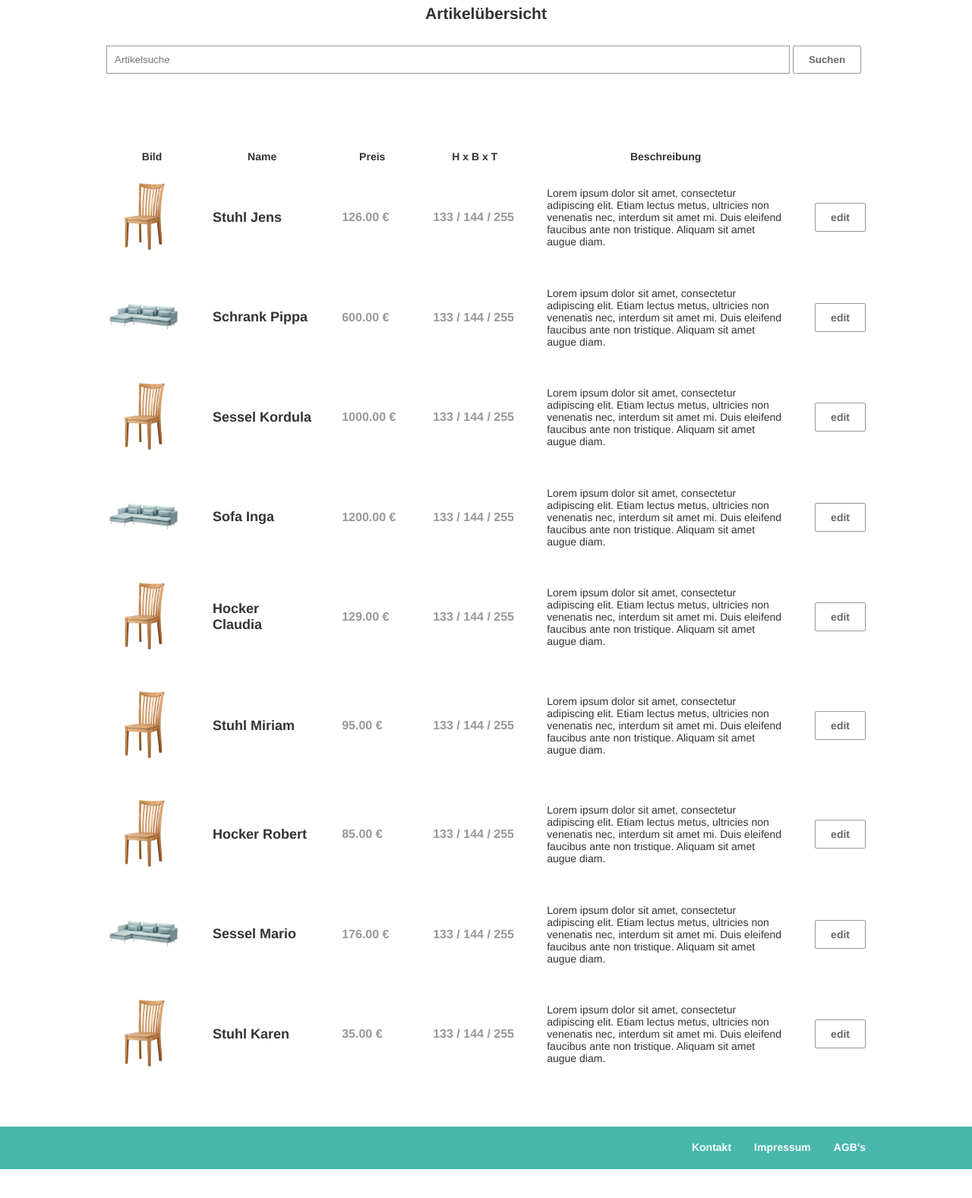
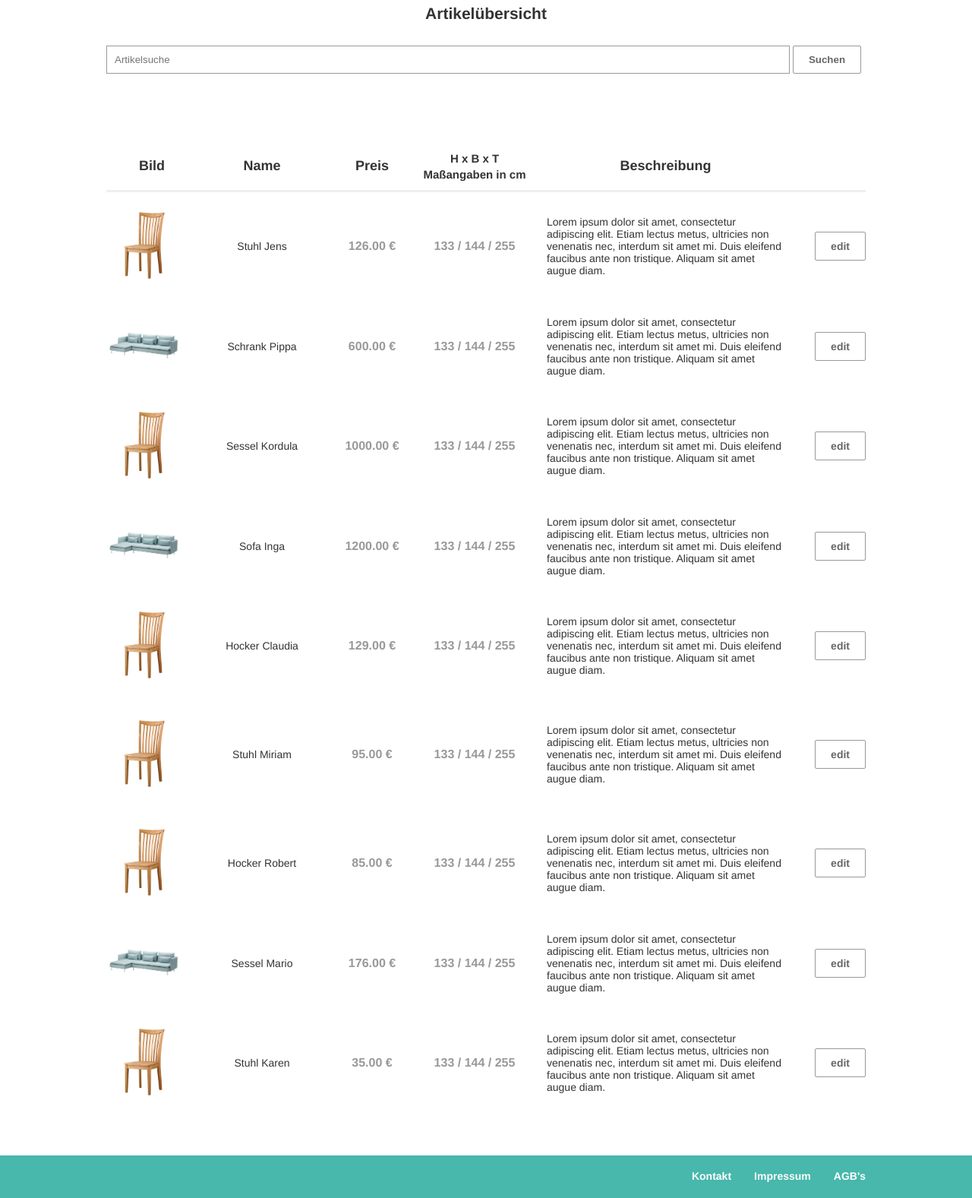
Before and after one commit to schubalibre/mme, a PHP site: page / in a window 1280 px wide. Shown: the part 2909-4486 px from the top of the page at 76% size. Before the commit the page ends 4448 px from the top, so only its background shows below. Run offline with PHP 8.4, Linux system fonts and the light colour scheme; some libraries are stand-ins or nearby versions.

Commit message:
tabelle angepasst und formatiert

```diff
--- a/css/main.css
+++ b/css/main.css
@@ -232,8 +232,11 @@ footer {
 
 #article-form .form-group input:focus,
 #article-form .form-group select:focus,
-#article-form .form-group textarea:focus {
-    border: 1px solid #48B7AC;
+#article-form .form-group textarea:focus,
+#article-form .form-group input:active,
+#article-form .form-group select:active,
+#article-form .form-group textarea:active {
+    border-color: #48B7AC;
     color: #333;
 }
 
@@ -286,6 +289,13 @@ footer {
     margin: 100px 0 50px 0;
 }
 
+#article-table table th{
+	border-bottom: 3px solid #efefef;
+	padding-bottom: 10px;
+	font-size: 18px;
+	font-weight: bold;
+}
+
 #article-table table td {
     padding: 20px;
     text-align: left;
@@ -294,14 +304,17 @@ footer {
 
 #article-table table tr td:nth-child(2) {
     min-width: 170px;
+    text-align: center;
 }
 
 #article-table table tr td:nth-child(3) {
     min-width: 120px;
+    text-align: center;
 }
 
 #article-table table tr td:nth-child(4) {
     min-width: 150px;
+    text-align: center;
 }
 
 #article-table table tr td:first-child {
@@ -314,11 +327,7 @@ footer {
     padding-right: 0;
 }
 
-#article-table table td h2 {
-    font-size: 18px;
-}
-
-#article-table table td h3 {
+#article-table table td b {
     color: #999999;
     font-size: 16px;
 }
--- a/index.html
+++ b/index.html
@@ -212,7 +212,8 @@
         			Preis
         		</th>
         		<th>
-        			H x B x T
+        			<small>H x B x T<br>
+        			Maßangaben in cm</small>
         		</th>
         		<th>
         			Beschreibung
@@ -223,9 +224,9 @@
         	</tr>
             <tr>
                 <td><img src="img/holzstuhl.jpg" alt="sofa"/></td>
-                <td><h2>Stuhl Jens</h2></td>
-                <td><h3>126.00 €</h3></td>
-                <td><h3>133 / 144 / 255</h3></td>
+                <td>Stuhl Jens</td>
+                <td><b>126.00 €</b></td>
+                <td><b>133 / 144 / 255</b></td>
                 <td class="article-description">Lorem ipsum dolor sit amet, consectetur adipiscing elit. Etiam lectus
                     metus, ultricies non venenatis nec, interdum sit amet mi. Duis eleifend faucibus ante non tristique.
                     Aliquam sit amet augue diam.
@@ -235,9 +236,9 @@
 
             <tr>
                 <td><img src="img/sofa.JPG" alt="sofa"/></td>
-                <td><h2>Schrank Pippa</h2></td>
-                <td><h3>600.00 €</h3></td>
-                <td><h3>133 / 144 / 255</h3></td>
+                <td>Schrank Pippa</td>
+                <td><b>600.00 €</b></td>
+                <td><b>133 / 144 / 255</b></td>
                 <td class="article-description">Lorem ipsum dolor sit amet, consectetur adipiscing elit. Etiam lectus
                     metus, ultricies non venenatis nec, interdum sit amet mi. Duis eleifend faucibus ante non tristique.
                     Aliquam sit amet augue diam.
@@ -247,9 +248,9 @@
 
             <tr>
                 <td><img src="img/holzstuhl.jpg" alt="sofa"/></td>
-                <td><h2>Sessel Kordula</h2></td>
-                <td><h3>1000.00 €</h3></td>
-                <td><h3>133 / 144 / 255</h3></td>
+                <td>Sessel Kordula</td>
+                <td><b>1000.00 €</b></td>
+                <td><b>133 / 144 / 255</b></td>
                 <td class="article-description">Lorem ipsum dolor sit amet, consectetur adipiscing elit. Etiam lectus
                     metus, ultricies non venenatis nec, interdum sit amet mi. Duis eleifend faucibus ante non tristique.
                     Aliquam sit amet augue diam.
@@ -259,9 +260,9 @@
 
             <tr>
                 <td><img src="img/sofa.JPG" alt="sofa"/></td>
-                <td><h2>Sofa Inga</h2></td>
-                <td><h3>1200.00 €</h3></td>
-                <td><h3>133 / 144 / 255</h3></td>
+                <td>Sofa Inga</td>
+                <td><b>1200.00 €</b></td>
+                <td><b>133 / 144 / 255</b></td>
                 <td class="article-description">Lorem ipsum dolor sit amet, consectetur adipiscing elit. Etiam lectus
                     metus, ultricies non venenatis nec, interdum sit amet mi. Duis eleifend faucibus ante non tristique.
                     Aliquam sit amet augue diam.
@@ -271,9 +272,9 @@
 
             <tr>
                 <td><img src="img/holzstuhl.jpg" alt="sofa"/></td>
-                <td><h2>Hocker Claudia</h2></td>
-                <td><h3>129.00 €</h3></td>
-                <td><h3>133 / 144 / 255</h3></td>
+                <td>Hocker Claudia</td>
+                <td><b>129.00 €</b></td>
+                <td><b>133 / 144 / 255</b></td>
                 <td class="article-description">Lorem ipsum dolor sit amet, consectetur adipiscing elit. Etiam lectus
                     metus, ultricies non venenatis nec, interdum sit amet mi. Duis eleifend faucibus ante non tristique.
                     Aliquam sit amet augue diam.
@@ -283,9 +284,9 @@
 
             <tr>
                 <td><img src="img/holzstuhl.jpg" alt="sofa"/></td>
-                <td><h2>Stuhl Miriam</h2></td>
-                <td><h3>95.00 €</h3></td>
-                <td><h3>133 / 144 / 255</h3></td>
+                <td>Stuhl Miriam</td>
+                <td><b>95.00 €</b></td>
+                <td><b>133 / 144 / 255</b></td>
                 <td class="article-description">Lorem ipsum dolor sit amet, consectetur adipiscing elit. Etiam lectus
                     metus, ultricies non venenatis nec, interdum sit amet mi. Duis eleifend faucibus ante non tristique.
                     Aliquam sit amet augue diam.
@@ -295,9 +296,9 @@
 
             <tr>
                 <td><img src="img/holzstuhl.jpg" alt="sofa"/></td>
-                <td><h2>Hocker Robert</h2></td>
-                <td><h3>85.00 €</h3></td>
-                <td><h3>133 / 144 / 255</h3></td>
+                <td>Hocker Robert</td>
+                <td><b>85.00 €</b></td>
+                <td><b>133 / 144 / 255</b></td>
                 <td class="article-description">Lorem ipsum dolor sit amet, consectetur adipiscing elit. Etiam lectus
                     metus, ultricies non venenatis nec, interdum sit amet mi. Duis eleifend faucibus ante non tristique.
                     Aliquam sit amet augue diam.
@@ -307,9 +308,9 @@
 
             <tr>
                 <td><img src="img/sofa.JPG" alt="sofa"/></td>
-                <td><h2>Sessel Mario</h2></td>
-                <td><h3>176.00 €</h3></td>
-                <td><h3>133 / 144 / 255</h3></td>
+                <td>Sessel Mario</td>
+                <td><b>176.00 €</b></td>
+                <td><b>133 / 144 / 255</b></td>
                 <td class="article-description">Lorem ipsum dolor sit amet, consectetur adipiscing elit. Etiam lectus
                     metus, ultricies non venenatis nec, interdum sit amet mi. Duis eleifend faucibus ante non tristique.
                     Aliquam sit amet augue diam.
@@ -319,9 +320,9 @@
 
             <tr>
                 <td><img src="img/holzstuhl.jpg" alt="sofa"/></td>
-                <td><h2>Stuhl Karen</h2></td>
-                <td><h3>35.00 €</h3></td>
-                <td><h3>133 / 144 / 255</h3></td>
+                <td>Stuhl Karen</td>
+                <td><b>35.00 €</b></td>
+                <td><b>133 / 144 / 255</b></td>
                 <td class="article-description">Lorem ipsum dolor sit amet, consectetur adipiscing elit. Etiam lectus
                     metus, ultricies non venenatis nec, interdum sit amet mi. Duis eleifend faucibus ante non tristique.
                     Aliquam sit amet augue diam.
```
